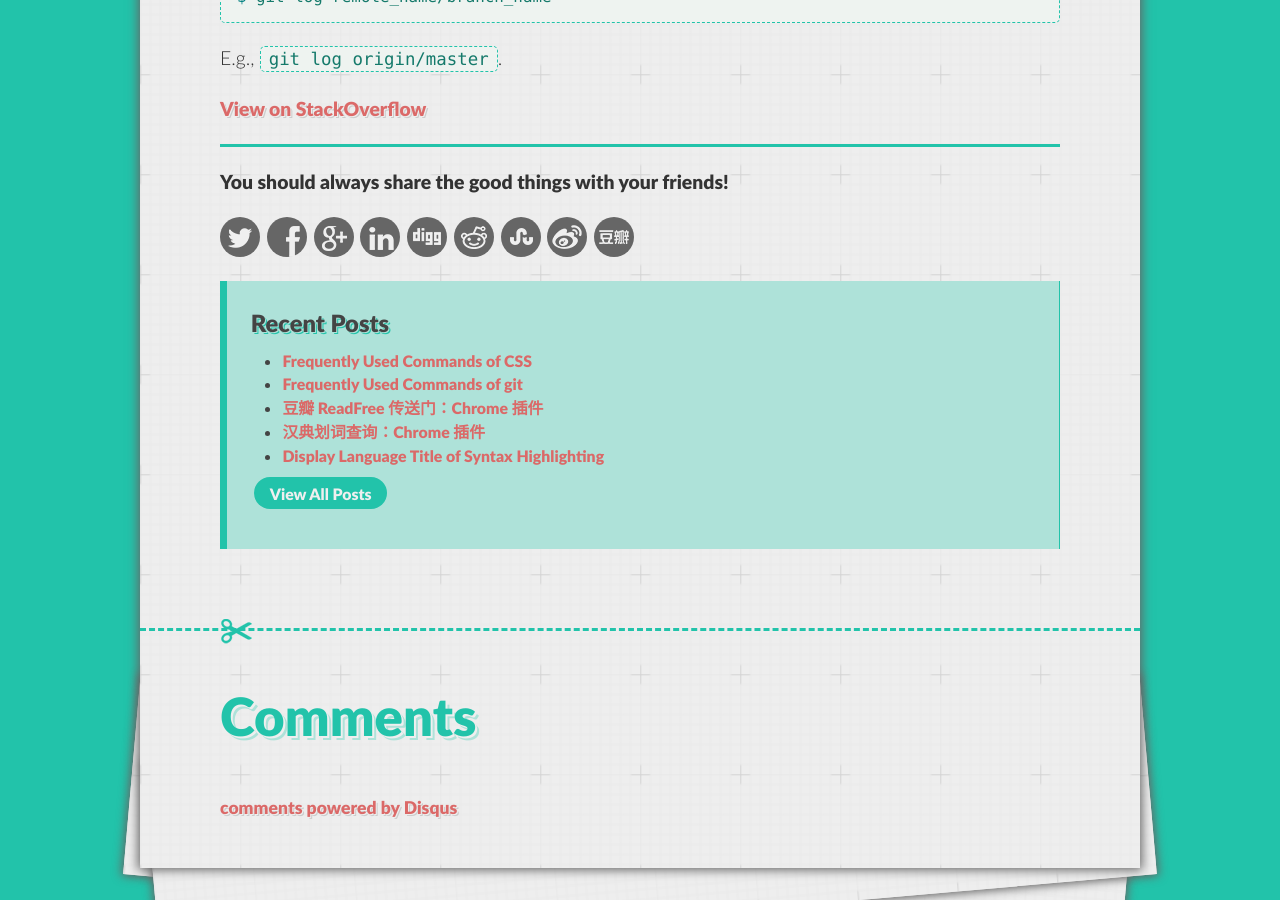
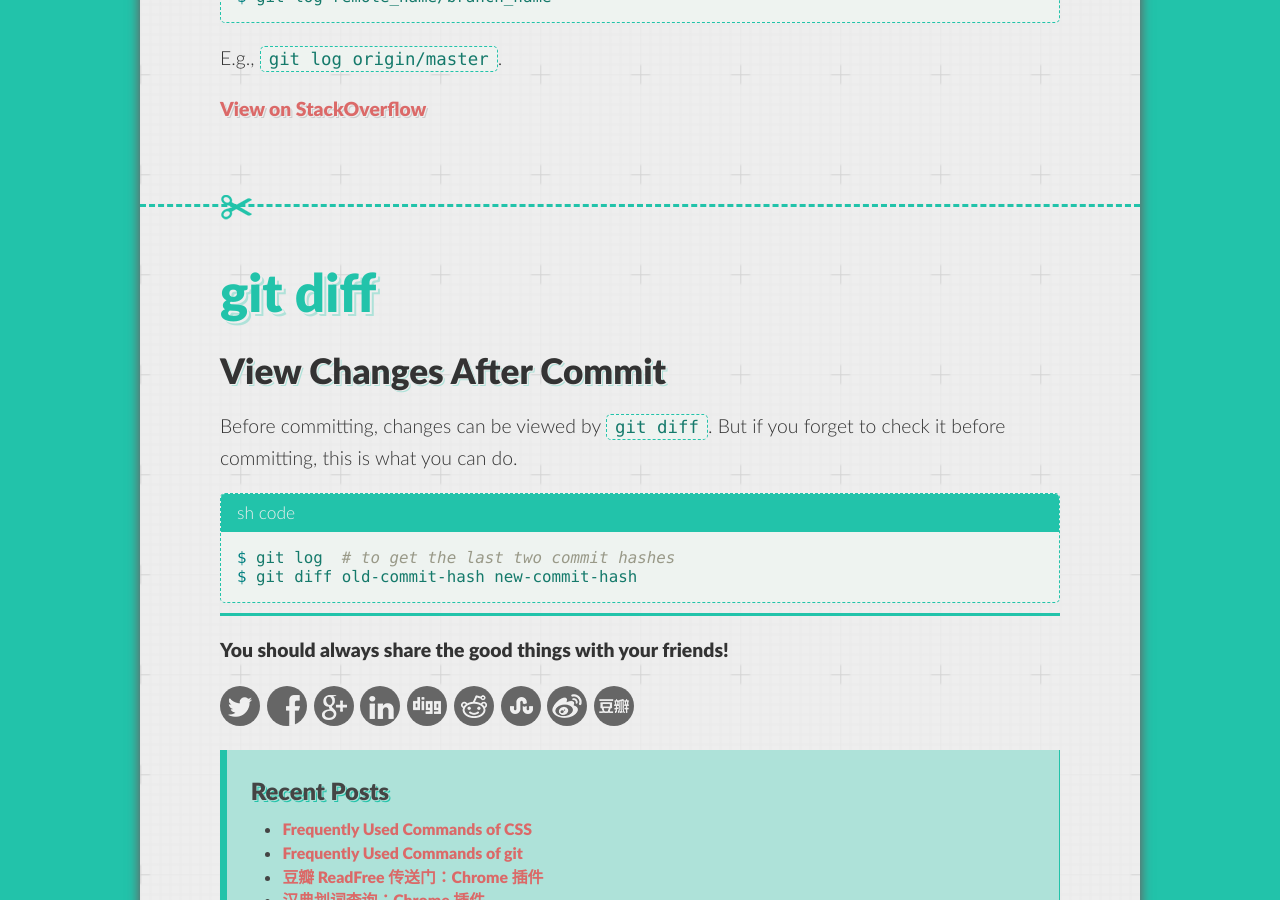
Before and after one commit to Ovilia/blog, a Jekyll site: the page built from notes/_posts/2014-10-09-git.md, in a window 1280 px wide and 900 px high, scrolled down 1464 px. Built offline with Jekyll 4.4.1, drawn with Linux system fonts in a browser that asks for light colours; Markdown is read by kramdown in place of the engine named in the settings.

Commit message:
update notes

```diff
--- a/notes/_posts/2014-10-09-git.md
+++ b/notes/_posts/2014-10-09-git.md
@@ -35,3 +35,14 @@ $ git log remote_name/branch_name
 E.g., `git log origin/master`.
 
 <a href="http://stackoverflow.com/questions/13941976/git-log-command-to-check-for-commit-history-on-remote-server" target="_blank">View on StackOverflow</a>
+
+# git diff
+
+## View Changes After Commit
+
+Before committing, changes can be viewed by `git diff`. But if you forget to check it before committing, this is what you can do.
+
+{% highlight sh %}
+$ git log  # to get the last two commit hashes
+$ git diff old-commit-hash new-commit-hash
+{% endhighlight %}
```
Also changed, not shown: other parts of notes/_posts/2014-10-09-git.md (+1 -1 lines), notes/_posts/2014-10-11-css.md (+1 -1 lines).
